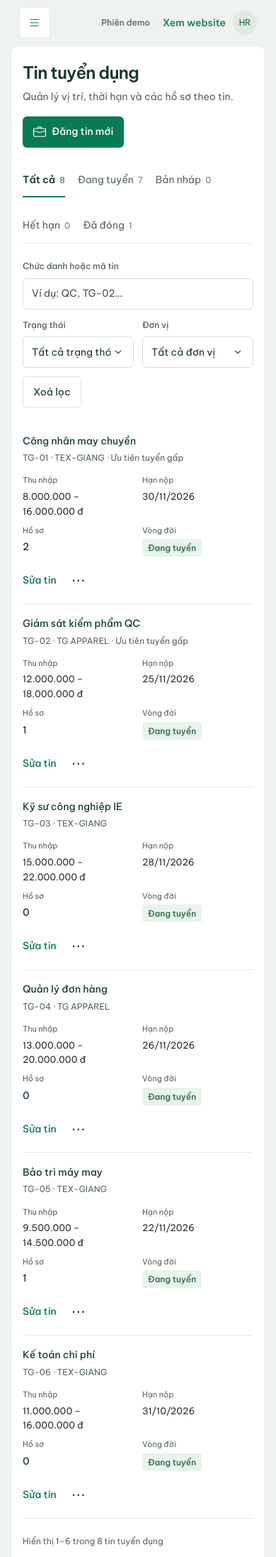
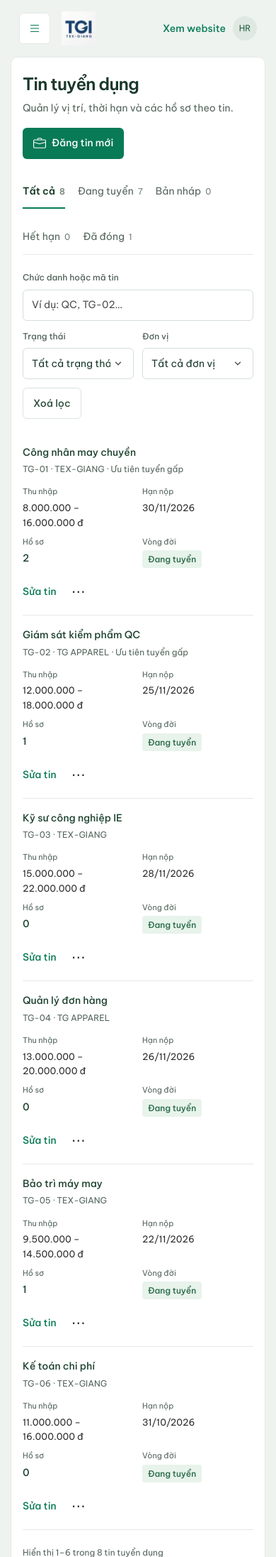
Before and after one commit to tex-giang/website-tuyendung, a PHP site: page /admin/jobs.html in a window 390 px wide. Shown: the top 2193 px of the page at 71% size. Run offline with PHP 8.4, Linux system fonts and the light colour scheme.

Commit message:
chore(auto-sync): 2026-10-30 16:00 - 11 files

```diff
--- a/admin/application-detail.html
+++ b/admin/application-detail.html
@@ -72,6 +72,9 @@
 <button id="toggle-sidebar-btn" class="admin-icon-btn" type="button" aria-label="Mở menu" aria-controls="admin-sidebar" aria-expanded="false">
 <img class="admin-icon" src="../assets/images/icons/list.svg" width="18" height="18" alt="" aria-hidden="true">
 </button>
+<a class="admin-mobile-logo" href="dashboard.html" aria-label="TEX-GIANG — bảng điều khiển">
+<img src="../assets/images/logo-tgi.png" alt="Logo TEX-GIANG" width="60" height="60">
+</a>
 <span>TEX-GIANG / Tuyển dụng</span>
 </div>
 <div class="topbar-right">
--- a/admin/applications.html
+++ b/admin/applications.html
@@ -72,6 +72,9 @@
 <button id="toggle-sidebar-btn" class="admin-icon-btn" type="button" aria-label="Mở menu" aria-controls="admin-sidebar" aria-expanded="false">
 <img class="admin-icon" src="../assets/images/icons/list.svg" width="18" height="18" alt="" aria-hidden="true">
 </button>
+<a class="admin-mobile-logo" href="dashboard.html" aria-label="TEX-GIANG — bảng điều khiển">
+<img src="../assets/images/logo-tgi.png" alt="Logo TEX-GIANG" width="60" height="60">
+</a>
 <span>TEX-GIANG / Tuyển dụng</span>
 </div>
 <div class="topbar-right">
--- a/admin/banners.html
+++ b/admin/banners.html
@@ -72,6 +72,9 @@
 <button id="toggle-sidebar-btn" class="admin-icon-btn" type="button" aria-label="Mở menu" aria-controls="admin-sidebar" aria-expanded="false">
 <img class="admin-icon" src="../assets/images/icons/list.svg" width="18" height="18" alt="" aria-hidden="true">
 </button>
+<a class="admin-mobile-logo" href="dashboard.html" aria-label="TEX-GIANG — bảng điều khiển">
+<img src="../assets/images/logo-tgi.png" alt="Logo TEX-GIANG" width="60" height="60">
+</a>
 <span>TEX-GIANG / Tuyển dụng</span>
 </div>
 <div class="topbar-right">
--- a/admin/content.html
+++ b/admin/content.html
@@ -72,6 +72,9 @@
 <button id="toggle-sidebar-btn" class="admin-icon-btn" type="button" aria-label="Mở menu" aria-controls="admin-sidebar" aria-expanded="false">
 <img class="admin-icon" src="../assets/images/icons/list.svg" width="18" height="18" alt="" aria-hidden="true">
 </button>
+<a class="admin-mobile-logo" href="dashboard.html" aria-label="TEX-GIANG — bảng điều khiển">
+<img src="../assets/images/logo-tgi.png" alt="Logo TEX-GIANG" width="60" height="60">
+</a>
 <span>TEX-GIANG / Tuyển dụng</span>
 </div>
 <div class="topbar-right">
--- a/admin/dashboard.html
+++ b/admin/dashboard.html
@@ -72,6 +72,9 @@
 <button id="toggle-sidebar-btn" class="admin-icon-btn" type="button" aria-label="Mở menu" aria-controls="admin-sidebar" aria-expanded="false">
 <img class="admin-icon" src="../assets/images/icons/list.svg" width="18" height="18" alt="" aria-hidden="true">
 </button>
+<a class="admin-mobile-logo" href="dashboard.html" aria-label="TEX-GIANG — bảng điều khiển">
+<img src="../assets/images/logo-tgi.png" alt="Logo TEX-GIANG" width="60" height="60">
+</a>
 <span>TEX-GIANG / Tuyển dụng</span>
 </div>
 <div class="topbar-right">
--- a/admin/job-form.html
+++ b/admin/job-form.html
@@ -72,6 +72,9 @@
 <button id="toggle-sidebar-btn" class="admin-icon-btn" type="button" aria-label="Mở menu" aria-controls="admin-sidebar" aria-expanded="false">
 <img class="admin-icon" src="../assets/images/icons/list.svg" width="18" height="18" alt="" aria-hidden="true">
 </button>
+<a class="admin-mobile-logo" href="dashboard.html" aria-label="TEX-GIANG — bảng điều khiển">
+<img src="../assets/images/logo-tgi.png" alt="Logo TEX-GIANG" width="60" height="60">
+</a>
 <span>TEX-GIANG / Tuyển dụng</span>
 </div>
 <div class="topbar-right">
--- a/admin/jobs.html
+++ b/admin/jobs.html
@@ -72,6 +72,9 @@
 <button id="toggle-sidebar-btn" class="admin-icon-btn" type="button" aria-label="Mở menu" aria-controls="admin-sidebar" aria-expanded="false">
 <img class="admin-icon" src="../assets/images/icons/list.svg" width="18" height="18" alt="" aria-hidden="true">
 </button>
+<a class="admin-mobile-logo" href="dashboard.html" aria-label="TEX-GIANG — bảng điều khiển">
+<img src="../assets/images/logo-tgi.png" alt="Logo TEX-GIANG" width="60" height="60">
+</a>
 <span>TEX-GIANG / Tuyển dụng</span>
 </div>
 <div class="topbar-right">
--- a/admin/settings.html
+++ b/admin/settings.html
@@ -72,6 +72,9 @@
 <button id="toggle-sidebar-btn" class="admin-icon-btn" type="button" aria-label="Mở menu" aria-controls="admin-sidebar" aria-expanded="false">
 <img class="admin-icon" src="../assets/images/icons/list.svg" width="18" height="18" alt="" aria-hidden="true">
 </button>
+<a class="admin-mobile-logo" href="dashboard.html" aria-label="TEX-GIANG — bảng điều khiển">
+<img src="../assets/images/logo-tgi.png" alt="Logo TEX-GIANG" width="60" height="60">
+</a>
 <span>TEX-GIANG / Tuyển dụng</span>
 </div>
 <div class="topbar-right">
--- a/assets/css/admin.css
+++ b/assets/css/admin.css
@@ -93,6 +93,16 @@ body.admin-app {
   align-items: center;
   gap: 10px;
   color: var(--admin-muted);
+}
+.admin-mobile-logo { display: none; }
+@media (max-width: 767px) {
+  .admin-mobile-logo { display: flex; flex: none; width: 60px; height: 60px; }
+  .admin-mobile-logo img { width: 60px; height: 60px; object-fit: contain; }
+  .admin-app .admin-topbar { height: 80px; padding-block: 10px; }
+  .topbar-context > span { display: none; }
+  .topbar-right > .admin-badge { display: none; }
+  .admin-app .admin-brand > div, .admin-app .login-brand > div { display: none; }
+  .admin-app .admin-brand img, .admin-app .login-brand img { width: 60px; height: 60px; object-fit: contain; }
 }
 .topbar-right {
   display: flex;
--- a/assets/css/public.css
+++ b/assets/css/public.css
@@ -74,6 +74,10 @@
 .tg-public footer a { overflow-wrap: anywhere; }
 .tg-public .tg-modal { z-index: 80; }
 body.has-dialog { overflow: hidden; }
+@media (max-width:767px) {
+  .tg-public header > .tg-container > a:first-child > img { width:60px; height:60px; object-fit:contain; }
+  .tg-public header > .tg-container > a:first-child > span { display:none; }
+}
 @media (min-width:1024px) and (max-width:1279px) {
   .tg-public #jobs-filter-form { grid-template-columns: repeat(3,minmax(0,1fr)); }
   .tg-public #jobs-filter-form > button { grid-column: auto; }
--- a/tools/build-admin.mjs
+++ b/tools/build-admin.mjs
@@ -189,7 +189,7 @@ for (const [key, page] of Object.entries(pages)) {
   const sidebar = `<aside id="admin-sidebar" class="admin-sidebar" aria-label="Điều hướng quản trị"><div><div class="admin-brand"><img src="../assets/images/logo-tgi.png" alt="Logo TEX-GIANG" width="34" height="34"><div><strong>TEX-GIANG</strong><span>Quản trị tuyển dụng</span></div><button type="button" class="admin-icon-btn" id="close-sidebar-btn" aria-label="Đóng menu">${icon("x-lg")}</button></div><nav aria-label="Menu chính">${navs.map(([id, label, ic], i) => `${[0, 1, 3, 5].includes(i) ? `<p class="admin-section-label">${i === 0 ? "Không gian làm việc" : i === 1 ? "Tuyển dụng" : i === 3 ? "Nội dung" : "Hệ thống"}</p>` : ""}<a href="${id}.html" class="admin-nav-link ${id === active ? "is-active" : ""}" ${id === active ? 'aria-current="page"' : ""}>${icon(ic)}<span>${label}</span>${id === "applications" ? '<span class="admin-badge" data-new-count aria-label="Số hồ sơ mới" style="margin-left:auto">0</span>' : ""}</a>`).join("")}</nav></div><div class="admin-sidebar-foot"><a href="../index.html" target="_blank" rel="noopener">Xem website công khai ${icon("arrow-right")}</a><a href="login.html">Màn hình đăng nhập</a><button type="button" class="tg-link" data-reset-demo>Đặt lại dữ liệu demo</button></div></aside>`;
   const shell = page.login
     ? page.body
-    : `<a class="skip-link" href="#admin-main">Đến nội dung chính</a>${sidebar}<div class="admin-overlay" id="sidebar-overlay" hidden></div><div class="admin-workspace"><header class="admin-topbar"><div class="topbar-context"><button id="toggle-sidebar-btn" class="admin-icon-btn" type="button" aria-label="Mở menu" aria-controls="admin-sidebar" aria-expanded="false">${icon("list")}</button><span>TEX-GIANG / Tuyển dụng</span></div><div class="topbar-right"><span class="admin-badge">Phiên demo</span><a class="tg-link" href="../index.html" target="_blank" rel="noopener">Xem website</a><span class="admin-avatar" aria-label="Nhân sự — bản demo">HR</span></div></header><main id="admin-main" class="admin-sheet"><div class="admin-content-width"><div id="admin-recovery" class="form-errors" role="status" hidden></div><div class="admin-page-head"><div><h1 id="admin-page-title">${page.title}</h1><p>${page.subtitle}</p></div><div class="admin-head-actions">${page.actions || ""}</div></div>${page.body}<div class="admin-demo-note">${icon("info-circle-fill")}<span>Dữ liệu minh hoạ. Thay đổi lưu trong phiên trình duyệt, chưa gửi đến HR hoặc xuất bản lên website.</span></div></div></main></div>${dialogs}`;
+    : `<a class="skip-link" href="#admin-main">Đến nội dung chính</a>${sidebar}<div class="admin-overlay" id="sidebar-overlay" hidden></div><div class="admin-workspace"><header class="admin-topbar"><div class="topbar-context"><button id="toggle-sidebar-btn" class="admin-icon-btn" type="button" aria-label="Mở menu" aria-controls="admin-sidebar" aria-expanded="false">${icon("list")}</button><a class="admin-mobile-logo" href="dashboard.html" aria-label="TEX-GIANG — bảng điều khiển"><img src="../assets/images/logo-tgi.png" alt="Logo TEX-GIANG" width="60" height="60"></a><span>TEX-GIANG / Tuyển dụng</span></div><div class="topbar-right"><span class="admin-badge">Phiên demo</span><a class="tg-link" href="../index.html" target="_blank" rel="noopener">Xem website</a><span class="admin-avatar" aria-label="Nhân sự — bản demo">HR</span></div></header><main id="admin-main" class="admin-sheet"><div class="admin-content-width"><div id="admin-recovery" class="form-errors" role="status" hidden></div><div class="admin-page-head"><div><h1 id="admin-page-title">${page.title}</h1><p>${page.subtitle}</p></div><div class="admin-head-actions">${page.actions || ""}</div></div>${page.body}<div class="admin-demo-note">${icon("info-circle-fill")}<span>Dữ liệu minh hoạ. Thay đổi lưu trong phiên trình duyệt, chưa gửi đến HR hoặc xuất bản lên website.</span></div></div></main></div>${dialogs}`;
   const html = `<!DOCTYPE html>\n<!-- Generated by tools/build-admin.mjs. Edit that source, then npm run build:admin. -->\n<html lang="vi"><head>${head}<title>${page.title} | TEX-GIANG HR</title></head><body class="admin-app ${page.login ? "admin-login" : ""}" data-admin-page="${key}">${shell}<noscript><p>Vui lòng bật JavaScript để sử dụng giao diện quản trị demo.</p></noscript><div id="toast-container"></div><script src="../assets/js/jobs-data.js"></script><script src="../assets/js/admin-data.js"></script><script src="../assets/js/main.js"></script><script src="../assets/js/admin.js"></script></body></html>\n`;
   const formatted = html.replace(/></g, ">\n<").replace(/(<(div|p|span)\b[^>]*>)\n(<\/\2>)/g, "$1$3");
   await writeFile(`admin/${key}.html`, formatted);
```
